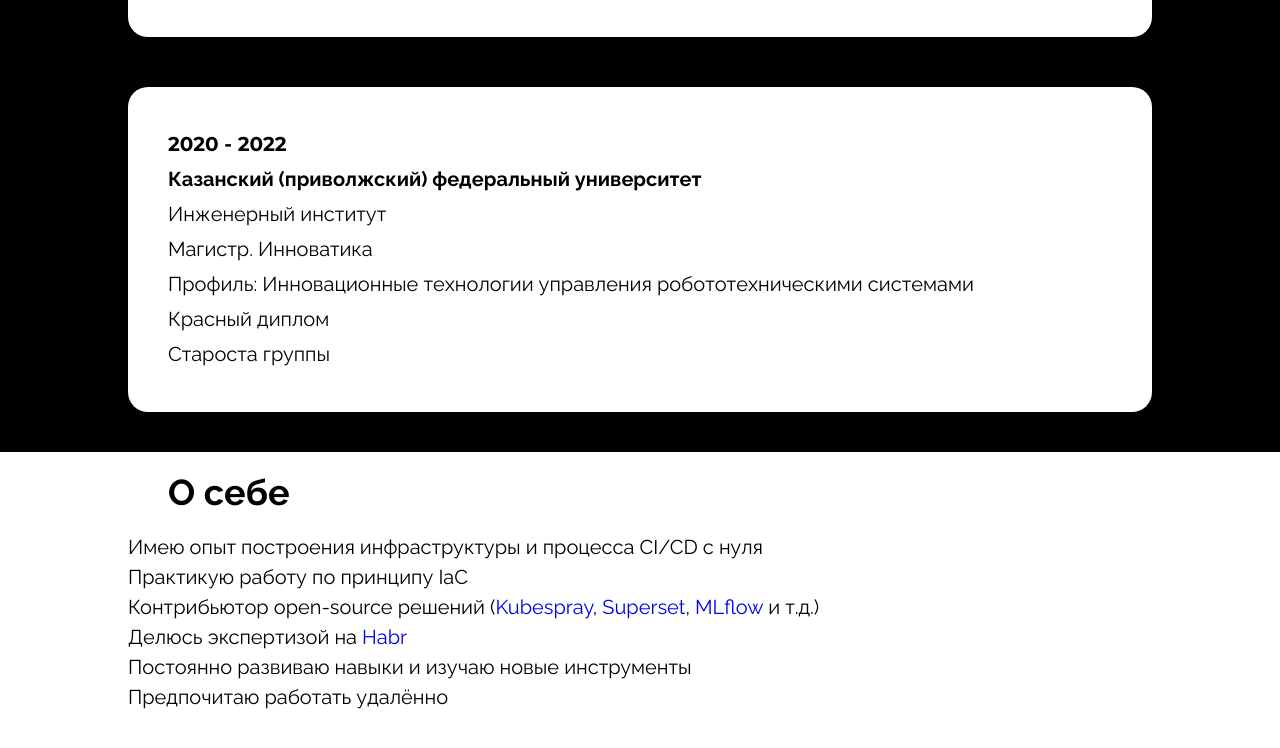
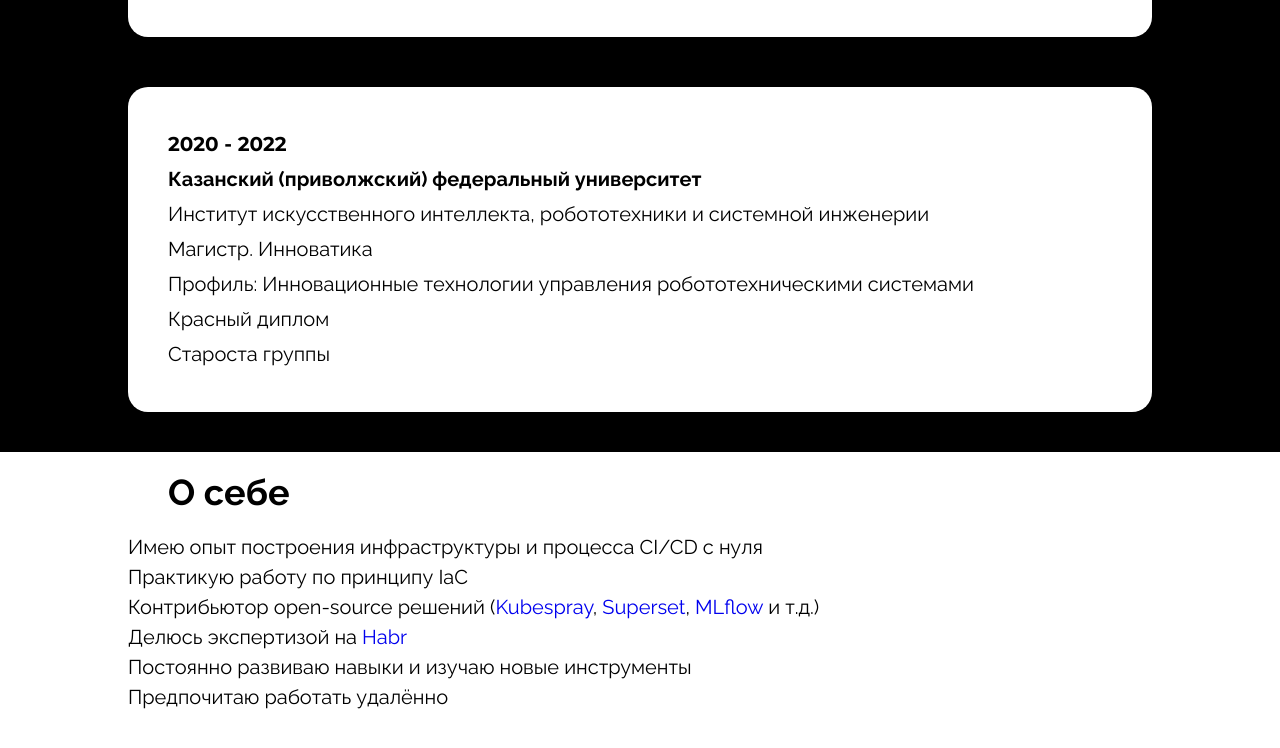
Before and after one commit to alekseyolg/alekseyolg.github.io, a plain HTML site: page index.html in a window 1280 px wide. Shown: the part 2676-3424 px from the top of the page. Drawn offline with Linux system fonts and the light colour scheme.

Commit message:
Изменил название института

```diff
--- a/index.html
+++ b/index.html
@@ -197,7 +197,7 @@
 	<div class="block__card">
                 <p class="number"><b>2020 - 2022</b></p>
                 <p><b>Казанский (приволжский) федеральный университет</b></p>
-                <p>Инженерный институт</p>
+                <p>Институт искусственного интеллекта, робототехники и системной инженерии</p>
                 <p>Магистр. Инноватика</p>
 		<p>Профиль: Инновационные технологии управления робототехническими системами</p>
 		<p>Красный диплом</p>
```
